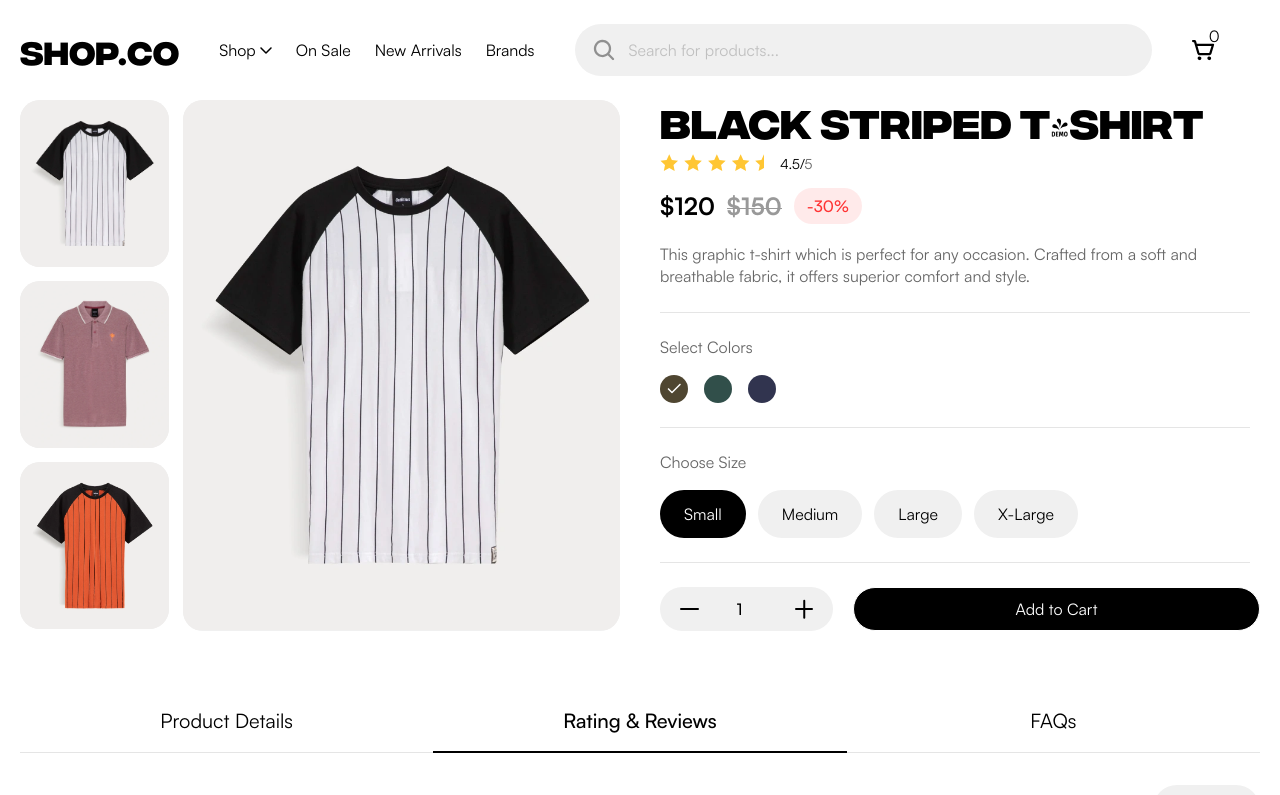
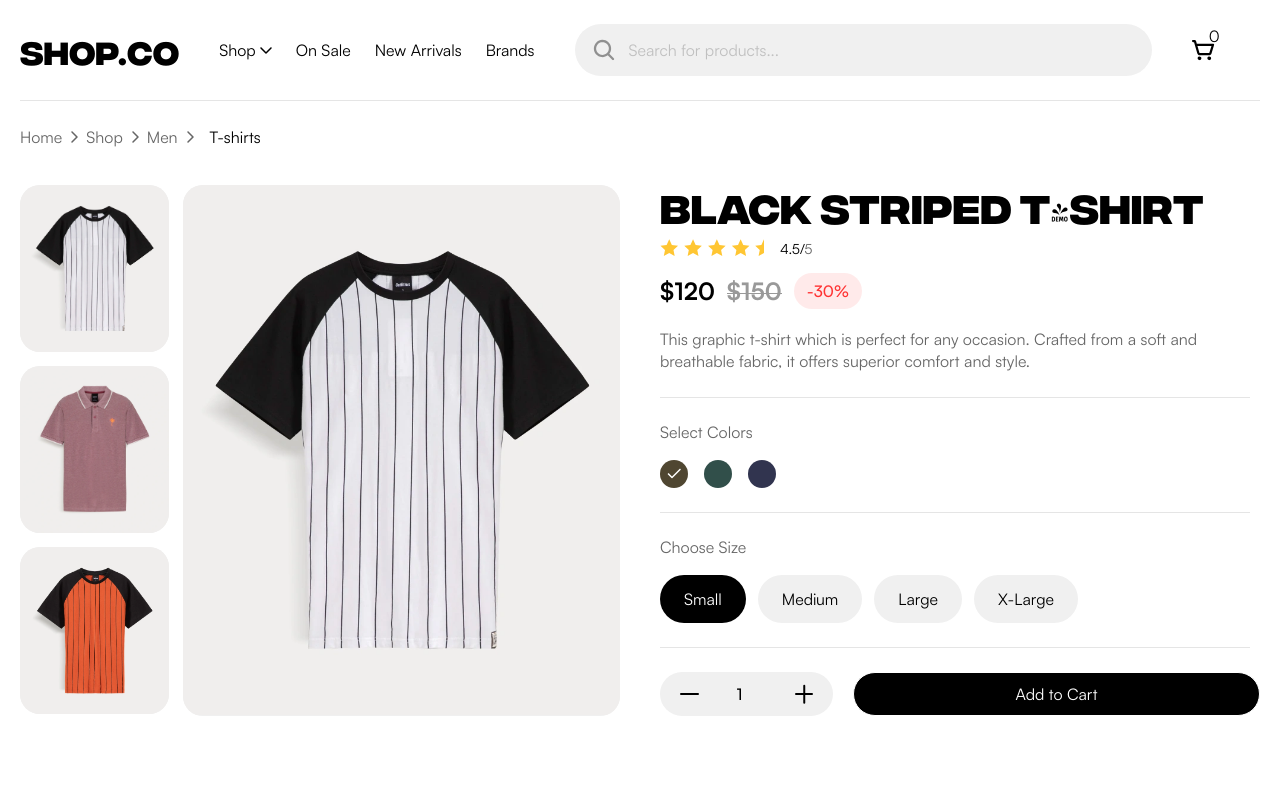
Before and after one commit to tusharswami534/next-test-5, a Next.js app: page /product/black-striped-t-shirt in a window 1280 px wide. Shown: the top 795 px of the page. Built offline with nearby package versions, Linux system fonts and the light colour scheme.

Commit message:
add id home page all section git push

```diff
--- a/src/app/globals.css
+++ b/src/app/globals.css
@@ -27,6 +27,8 @@
 body{
   font-family: 'Satoshi', sans-serif;
 }
+
+*{  scroll-behavior: smooth;}
 
 
 @theme {
--- a/src/components/common/Header.tsx
+++ b/src/components/common/Header.tsx
@@ -7,6 +7,7 @@ import { CartIcon, DropDownArrow, SearchIcon } from "../../utils/icons";
 const Header = () => {
   const [isOpen, setIsOpen] = useState(false);
   const [cartLength, setCartLength] = useState(0);
+  console.log(cartLength);
 
   useEffect(() => {
     const storedCart = localStorage.getItem("cart");
--- a/src/components/details/ProductInfo.tsx
+++ b/src/components/details/ProductInfo.tsx
@@ -43,7 +43,6 @@ const ProductInfo = ({
       setActiveButton(parseInt(storedSizeIndex, 10));
     }
   }, []);
-
 
   useEffect(() => {
     localStorage.setItem("selectedColorIndex", activeIndex.toString());
--- a/src/components/details/ProductOverview.tsx
+++ b/src/components/details/ProductOverview.tsx
@@ -9,6 +9,8 @@ import { useParams } from "next/navigation";
 import ProductInfo from "./ProductInfo";
 import { useState, useEffect } from "react";
 import { ToastContainer } from "react-toastify";
+import { RoutingIcon } from "@/utils/icons";
+import Link from "next/link";
 
 const ProductOverview = () => {
   const params = useParams();
@@ -46,7 +48,32 @@ const ProductOverview = () => {
   return (
     <div className="px-4">
       <ToastContainer position="top-center" />
-      <div className="max-w-[1240px] mx-auto container">
+      <div className="max-w-[1240px] border-t border-solid border-black/10 pt-6 mx-auto container">
+        <div className="flex gap-3 max-sm:gap-1.5 items-center mb-9">
+          <Link
+            href={"/"}
+            className="flex gap-1 max-sm:text-sm text-black/60 items-center"
+          >
+            Home{" "}
+            <span>
+              <RoutingIcon />
+            </span>
+            Shop
+            <span>
+              <RoutingIcon />
+            </span>
+            Men
+            <span>
+              <RoutingIcon />
+            </span>
+          </Link>
+          <Link
+            href={"/cart"}
+            className="flex gap-1 max-sm:text-sm text-black items-center"
+          >
+            T-shirts
+          </Link>
+        </div>
         <div className="flex gap-10 max-xl:flex-col">
           <ShowsImage
             productImage={product?.product}
--- a/src/components/home/DressStyle.tsx
+++ b/src/components/home/DressStyle.tsx
@@ -4,7 +4,7 @@ import Heading from "../common/Heading";
 
 const DressStyle = () => {
   return (
-    <div className="pb-20 max-sm:px-4 max-sm:pb-[50px] px-5">
+    <div id="dress-style" className="pb-20 max-sm:px-4 max-sm:pb-[50px] px-5">
       <div className="max-w-[1240px] rounded-[40px] bg-light-blue container mx-auto pt-[70px] flex flex-col gap-5 pb-[76px] px-[64px] max-sm:py-10 max-sm:px-6">
         <Heading text="BROWSE BY dress STYLE" headingClassName="pb-[64px]" />
         <div className="flex max-lg:flex-col w-full gap-5">
--- a/src/components/home/HappyCustomers.tsx
+++ b/src/components/home/HappyCustomers.tsx
@@ -13,7 +13,7 @@ import CommonDescription from "../common/CommonDescription";
 
 const HappyCustomers = () => {
   return (
-    <div className="max-sm:px-4 pb-20 max-sm:pb-[50px] max-md:pb-14 max-lg:pb-16">
+    <div className="max-sm:px-4 pb-20 max-sm:pb-[50px] max-w-[1920px] mx-auto max-md:pb-14 max-lg:pb-16">
       <div className="max-w-[1240px] max-[1240px]:px-4 max-sm:px-0 w-full mx-auto container">
         <div className="w-full flex  items-center justify-between pb-10 ">
           <Heading text="OUR HAPPY CUSTOMERS" headingClassName="text-left" />
--- a/src/components/home/Hero.tsx
+++ b/src/components/home/Hero.tsx
@@ -14,7 +14,7 @@ const Hero = () => {
     onChange: (inView) => setCount(inView),
   });
   return (
-    <div className="bg-light-gray">
+    <div id="hero" className="bg-light-gray">
       <div className="max-w-[1240px] max-xl:pl-4 max-lg:pl-0 pt-[103px] max-sm:pt-10 max-md:pt-20 max-lg:pt-24 lg:pb-[116px] relative container mx-auto">
         <div className="max-w-[577px] max-lg:px-4 max-lg:max-w-[unset] relative z-20">
           <h1 className="text-custom-6xl max-lg:text-6xl max-md:text-5xl max-sm:text-4xl font-bold font-integral-cf leading-[100%]">
--- a/src/components/home/NewArrival.tsx
+++ b/src/components/home/NewArrival.tsx
@@ -4,7 +4,7 @@ import { NEW_ARRIVALS_LIST } from "@/utils/helper";
 
 const NewArrival = () => {
   return (
-    <div className="px-4">
+    <div id="new-arrival" className="px-4">
       <div className="border-b pt-[72px] max-sm:py-10 max-w-[1240px] mx-auto pb-[64px] border-solid border-black/10">
         <SellItems
           heading="NEW ARRIVALS"
--- a/src/components/home/Partner.tsx
+++ b/src/components/home/Partner.tsx
@@ -3,7 +3,7 @@ import { PARTNER_LIST } from "../../utils/helper";
 
 const Partner = () => {
   return (
-    <div className="bg-black px-4">
+    <div id="partner" className="bg-black px-4">
       <div className="max-w-[1240px] container mx-auto py-[42px] max-xl:py-10">
         <div className="flex flex-wrap items-center justify-center gap-[105px] max-lg:gap-24 max-md:gap-16 max-sm:gap-y-5 max-sm:gap-8">
           {PARTNER_LIST.map((item: any, index: number) => (
--- a/src/components/home/TopSell.tsx
+++ b/src/components/home/TopSell.tsx
@@ -4,7 +4,7 @@ import { TOP_SELLING_LIST } from "@/utils/helper";
 
 const TopSell = () => {
   return (
-    <div className="px-4">
+    <div id="top-sell" className="px-4">
       <div className="max-w-[1240px] pt-[72px] pb-20 max-sm:pt-10 max-sm:pb-[50px] mx-auto">
         <SellItems
           heading="top selling"
--- a/src/utils/helper.tsx
+++ b/src/utils/helper.tsx
@@ -50,7 +50,7 @@ export const HEADER_LIST: HeaderListType[] = [
   },
   {
     title: "New Arrivals",
-    link: "#new-arrivals",
+    link: "#new-arrival",
   },
   {
     title: "Brands",
@@ -384,9 +384,3 @@ export const PAYMENTS_METHOD_LIST = [
 export const SELECT_COLOR = ["bg-dark-brown", "bg-dark-green", "bg-dark-blue"];
 
 export const SELECT_SIZE = ["Small", "Medium", "Large", "X-Large"];
-
-
-// navigation={{
-//   nextEl: ".custom-next",
-//   prevEl: ".custom-prev",
-// }}
```
